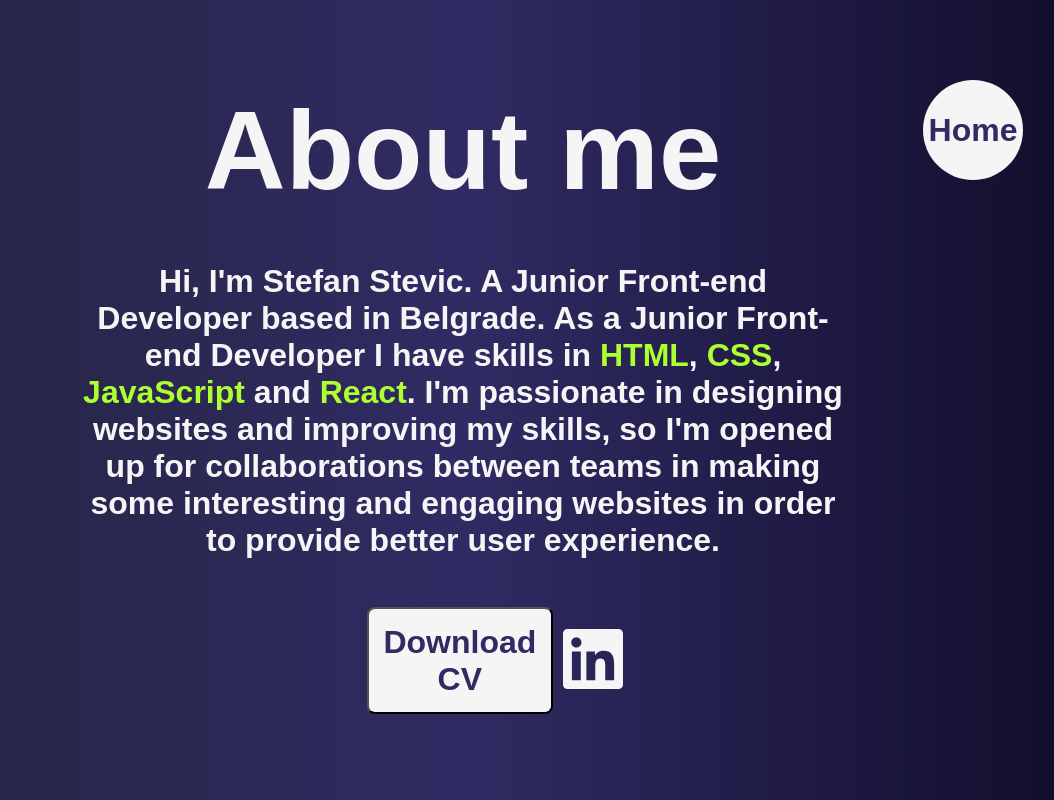
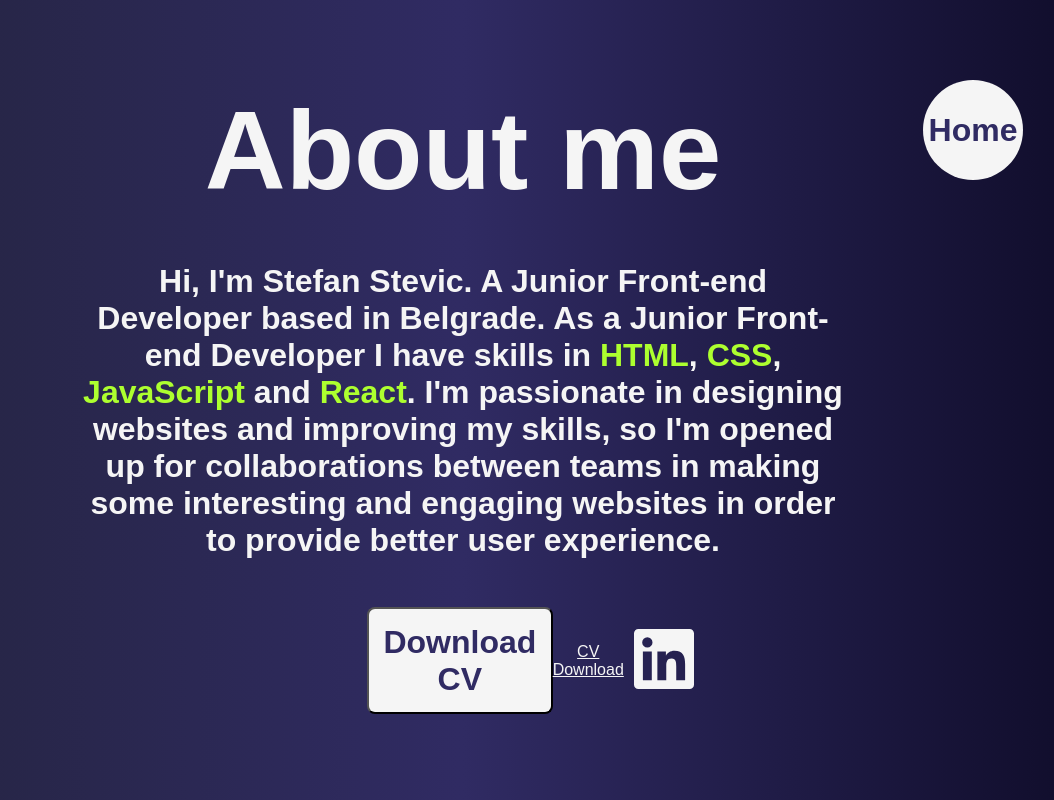
Before and after one commit to naffets3392/portfolio, a React (Create React App) app: page /about-me in a window 1280 px wide. Shown: the whole page, without its empty margins (177-1231 px from the left). Built offline with nearby package versions, Linux system fonts and the light colour scheme.

Commit message:
download cd changed

```diff
--- a/src/pages/AboutMe.jsx
+++ b/src/pages/AboutMe.jsx
@@ -23,6 +23,7 @@ export default function AboutMe() {
             <h3>Hi, I'm Stefan Stevic. A Junior Front-end Developer based in Belgrade. As a Junior Front-end Developer I have skills in <span>HTML</span>, <span>CSS</span>, <span>JavaScript</span> and <span>React</span>. I'm passionate in designing websites and improving my skills, so I'm opened up for collaborations between teams in making some interesting and engaging websites in order to provide better user experience.</h3>
             <div className="links-container">
                 <button onClick={downloadCV} className="cv-button">Download CV</button>
+                <a href="cvSrpski.pdf" download='cvSrpski.pdf' target="_blank" download="CV.pdf">CV Download</a>
                 <Link to='https://www.linkedin.com/in/stefan-stevic/' target="_blank"><RiLinkedinBoxFill className="icon linkedIn-icon"/></Link>
             </div>
             <Link className="home-link" to='/'>Home</Link>
```
